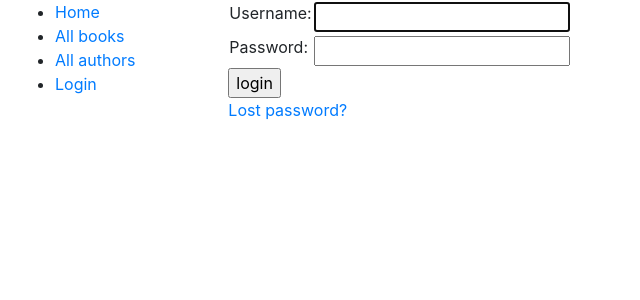
After one commit to rjflanagan95/LocalLibrary, a Django app: page /accounts/login/ in a window 1280 px wide. The commit adds this page. Shown: the top 300 px of the page, without its empty margins (0-640 px from the left). Run offline with Django 3.2, Linux system fonts and the light colour scheme; some libraries are stand-ins or nearby versions.

Commit message:
login/logout functionality

```diff
--- a/locallibrary/catalog/templates/base_generic.html
+++ b/locallibrary/catalog/templates/base_generic.html
@@ -18,6 +18,12 @@
           <li><a href="{% url 'index' %}">Home</a></li>
           <li><a href="{% url 'books' %}">All books</a></li>
           <li><a href="{% url 'authors' %}">All authors</a></li>
+          {% if user.is_authenticated %}
+            <li>User: {{ user.get_username }}</li>
+            <li><a href="{% url 'logout'%}?next={{request.path}}">Logout</a></li>
+          {% else %}
+            <li><a href="{% url 'login'%}?next={{request.path}}">Login</a></li>
+          {% endif %}
         </ul>
      {% endblock %}
       </div>
--- a/locallibrary/locallibrary/urls.py
+++ b/locallibrary/locallibrary/urls.py
@@ -24,3 +24,8 @@ urlpatterns = [
     path('catalog/', include('catalog.urls')),
     path('', RedirectView.as_view(url='/catalog/')),
 ] + static(settings.STATIC_URL, document_root=settings.STATIC_ROOT)
+
+#Add Django site authentication urls (for login, logout, password management)
+urlpatterns += [
+    path('accounts/', include('django.contrib.auth.urls')),
+]
--- /dev/null
+++ b/locallibrary/templates/registration/logged_out.html
@@ -0,0 +1,6 @@
+{% extends "base_generic.html" %}
+
+{% block content %}
+  <p>Logged out!</p>
+  <a href="{% url 'login'%}">Click here to login again.</a>
+{% endblock %}
--- /dev/null
+++ b/locallibrary/templates/registration/login.html
@@ -0,0 +1,40 @@
+{% extends "base_generic.html" %}
+
+{% block content %}
+
+{% if form.errors %}
+  <p>Your username and password didn't match. Please try again.</p>
+{% endif %}
+
+{% if next %}
+  {% if user.is_authenticated %}
+    <p>Your account doesn't have access to this page. To proceed,
+    please login with an account that has access.</p>
+  {% else %}
+    <p>Please login to see this page.</p>
+  {% endif %}
+{% endif %}
+
+<form method="post" action="{% url 'login' %}">
+{% csrf_token %}
+<table>
+
+<tr>
+  <td>{{ form.username.label_tag }}</td>
+  <td>{{ form.username }}</td>
+</tr>
+
+<tr>
+  <td>{{ form.password.label_tag }}</td>
+  <td>{{ form.password }}</td>
+</tr>
+</table>
+
+<input type="submit" value="login" />
+<input type="hidden" name="next" value="{{ next }}" />
+</form>
+
+{# Assumes you setup the password_reset view in your URLconf #}
+<p><a href="{% url 'password_reset' %}">Lost password?</a></p>
+
+{% endblock %}
--- /dev/null
+++ b/locallibrary/templates/registration/password_reset_complete.html
@@ -0,0 +1,6 @@
+{% extends "base_generic.html" %}
+
+{% block content %}
+  <h1>The password has been changed!</h1>
+  <p><a href="{% url 'login' %}">log in again?</a></p>
+{% endblock %}
--- /dev/null
+++ b/locallibrary/templates/registration/password_reset_done.html
@@ -0,0 +1,5 @@
+{% extends "base_generic.html" %}
+
+{% block content %}
+  <p>We've emailed you instructions for setting your password. If they haven't arrived in a few minutes, check your spam folder.</p>
+{% endblock %}
--- /dev/null
+++ b/locallibrary/templates/registration/password_reset_email.html
@@ -0,0 +1,2 @@
+Someone asked for password reset for email {{ email }}. Follow the link below:
+{{ protocol}}://{{ domain }}{% url 'password_reset_confirm' uidb64=uid token=token %}
```
Also changed, not shown: locallibrary/locallibrary/settings.py (+6 -3 lines), locallibrary/templates/registration/password_reset_confirm.html (added, +29 -0 lines), locallibrary/templates/registration/password_reset_form.html (added, +12 -0 lines), locallibrary/db.sqlite3.
